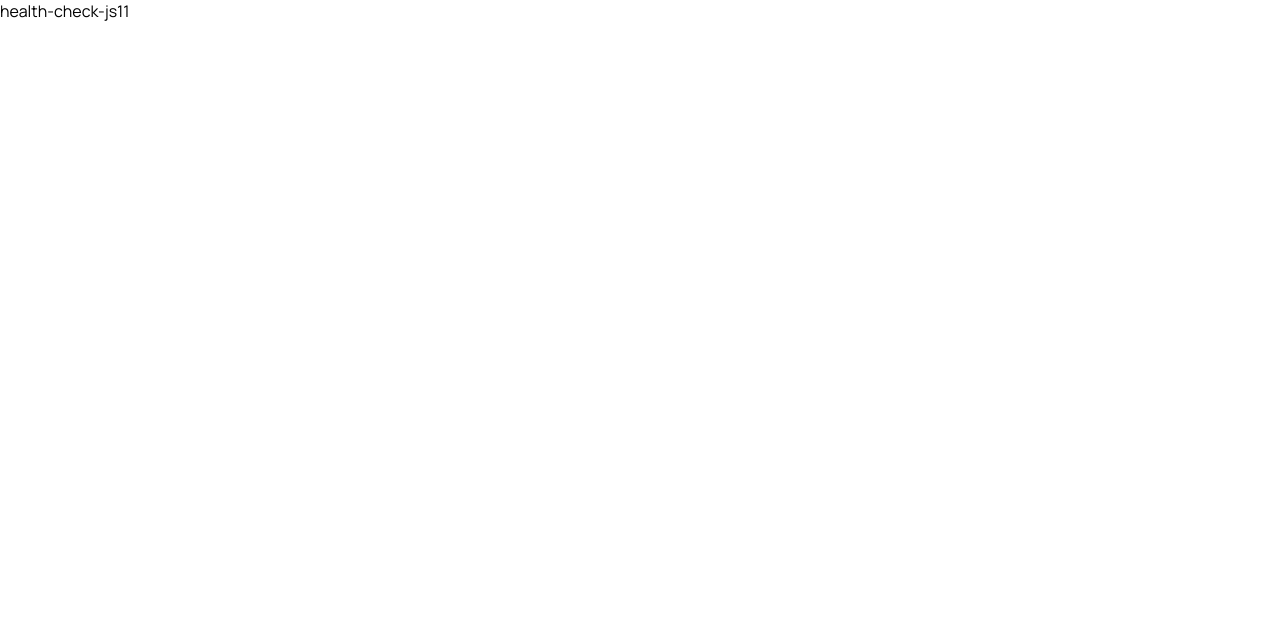
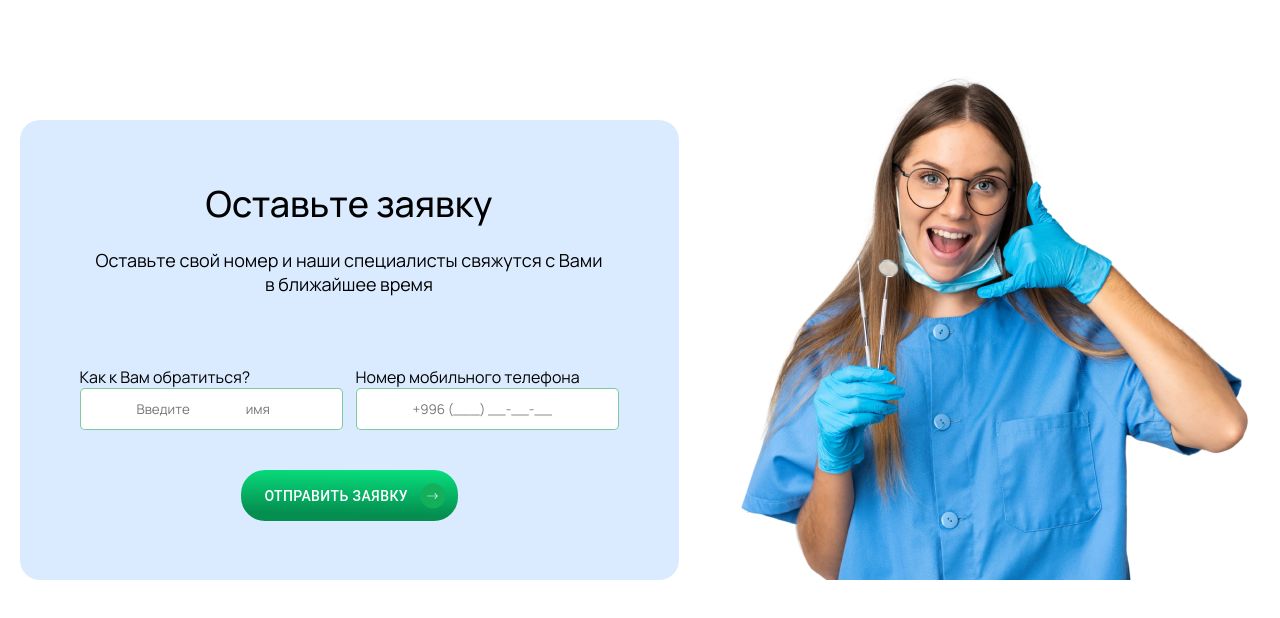
Before and after one commit to peaksoft-school/health-check-js11, a React (Create React App) app: page / in a window 1280 px wide. Shown: the top 618 px of the page. Built offline with nearby package versions, Linux system fonts and the light colour scheme.

Commit message:
created leave a request

```diff
--- a/src/App.jsx
+++ b/src/App.jsx
@@ -1,7 +1,12 @@
 import './App.css'
+import LeaveRequest from './components/LeaveRequest'
 
 const App = () => {
-   return <div>health-check-js11</div>
+   return (
+      <div>
+         <LeaveRequest />
+      </div>
+   )
 }
 
 export default App
--- a/src/assets/icons/index.js
+++ b/src/assets/icons/index.js
@@ -34,3 +34,4 @@ export { ReactComponent as UpIcon } from './svgs/up.svg'
 export { ReactComponent as UserIcon } from './svgs/user.svg'
 export { ReactComponent as HeaderProfile } from './svgs/header-user-profile.svg'
 export { ReactComponent as HealthCheckIcon } from './svgs/logo.svg'
+export { ReactComponent as RightArrow } from './svgs/to-right.svg'
--- a/src/components/LeaveRequest.jsx
+++ b/src/components/LeaveRequest.jsx
@@ -1,7 +1,137 @@
-// import React from 'react'
+import { styled } from '@mui/material'
+import Button from './UI/Button'
+import { RightArrow } from '../assets/icons'
+import RequairDoctorImage from '../assets/images/requairDoctor.png'
 
 const LeaveRequest = () => {
-   //    return <div></div>
+   return (
+      <StyledLeaveRequest>
+         <Container>
+            <StyledTitle>Оставьте заявку</StyledTitle>
+            <StyledDesc>
+               Оставьте свой номер и наши специалисты свяжутся с Вами в
+               ближайшее время
+            </StyledDesc>
+            <AllInputsContainer>
+               <InputContainer>
+                  <label htmlFor="name">Как к Вам обратиться?</label>
+                  <StyledInput
+                     type="text"
+                     id="name"
+                     placeholder="
+                     Введите
+                     имя"
+                  />
+               </InputContainer>
+               <InputContainer>
+                  <label htmlFor="number">Номер мобильного телефона</label>
+                  <StyledInput
+                     type="text"
+                     id="number"
+                     placeholder="
+                     +996 (___) __-__-__"
+                  />
+               </InputContainer>
+            </AllInputsContainer>
+
+            <StyledButton>
+               ОТПРАВИТЬ ЗАЯВКУ <StyledRightArrow />
+            </StyledButton>
+         </Container>
+         <img src={RequairDoctorImage} alt="doctor img" />
+      </StyledLeaveRequest>
+   )
 }
 
 export default LeaveRequest
+
+const StyledLeaveRequest = styled('div')(({ theme }) => ({
+   display: 'flex',
+   margin: '50px',
+   justifyContent: 'center',
+   alignItems: 'flex-end',
+   [theme.breakpoints.down('lg')]: {},
+}))
+
+const Container = styled('div')(({ theme }) => ({
+   display: 'flex',
+   width: '659px',
+   height: '460px',
+   flexShrink: '0',
+   flexDirection: 'column',
+   alignItems: 'center',
+   justifyContent: 'center',
+   textAlign: 'center',
+   backgroundColor: '#DBEBFF',
+   borderRadius: '20px',
+   [theme.breakpoints.down('lg')]: {},
+}))
+
+const StyledTitle = styled('h2')(({ theme }) => ({
+   fontSize: '36px',
+   fontStyle: 'normal',
+   fontWeight: '500',
+   lineHeight: 'normal',
+   marginBottom: '20px',
+   [theme.breakpoints.down('lg')]: {},
+}))
+
+const StyledDesc = styled('h2')(({ theme }) => ({
+   fontSize: '18px',
+   fontStyle: 'normal',
+   fontWeight: '400',
+   lineHeight: 'normal',
+   marginBottom: '20px',
+   width: '518px',
+   [theme.breakpoints.down('lg')]: {},
+}))
+
+const StyledButton = styled(Button)(({ theme }) => ({
+   '&.MuiButtonBase-root': {
+      display: 'flex',
+      borderRadius: '24px',
+      padding: '8px 12px 8px 24px',
+      alignItems: 'center',
+      justifyContent: 'space-between',
+      height: '51px',
+      paddingLeft: '24px',
+      flexShrink: '0',
+      fontSize: '14px',
+      fontStyle: 'normal',
+      lineHeight: 'normal',
+      textTransform: 'uppercase',
+      width: '217px',
+      '&:hover': {
+         padding: '8px 12px 8px 24px',
+         background: theme.palette.primary.linearGradient,
+      },
+   },
+}))
+
+const StyledRightArrow = styled(RightArrow)(() => ({
+   width: '26px',
+   height: '26px',
+}))
+
+const AllInputsContainer = styled('div')(() => ({
+   display: 'flex',
+   gap: '13px',
+   marginTop: '50px',
+   marginBottom: '40px',
+}))
+
+const StyledInput = styled('input')(() => ({
+   width: '263px',
+   height: '42px',
+   flexShrink: '0',
+   borderRadius: '5px',
+   border: '1px solid rgba(0, 147, 68, 0.50)',
+   background: ' #FFF',
+}))
+
+const InputContainer = styled('span')(() => ({
+   display: 'flex',
+   flexDirection: 'column',
+   alignItems: 'flex-start',
+   width: '263px',
+}))
--- a/src/components/UI/Button.jsx
+++ b/src/components/UI/Button.jsx
@@ -19,14 +19,13 @@ const StyledButton = styled(MuiButton)(({ theme, variant }) => {
          width: '191px',
          padding: '14px 32px',
          borderRadius: '10px',
-         backgroundColor: theme.palette.primary.darkGreen,
+         background: 'linear-gradient(181deg, #08DF7D 0.45%, #048F50 82.76%)',
          color: theme.palette.primary.main,
-         transition: 'all 5s',
+         transition: 'all 0.3s',
 
          '&:hover': {
             padding: '14px 32px',
-            background:
-               'linear-gradient(181deg, #08DF7D 0.45%, #048F50 82.76%)',
+            backgroundColor: theme.palette.primary.darkGreen,
             border: 'none',
             color: theme.palette.primary.main,
          },
--- a/src/components/UI/Themes.jsx
+++ b/src/components/UI/Themes.jsx
@@ -8,7 +8,8 @@ const theme = createTheme({
          backgroundAdmin: '#F5F5F5',
          lightBlack: '#222222',
          darkGrey: '#212529',
-         linearGradient: '#0CBB6B',
+         linearGradient:
+            'linear-gradient(181deg, #0CBB6B 0.45%, #027B44 99.39%)',
          darkGreen: '#027B44',
       },
       secondary: {
```
Also changed, not shown: src/assets/icons/svgs/to-right.svg (added), src/assets/images/requairDoctor.png (renamed from src/assets/images/.png).
